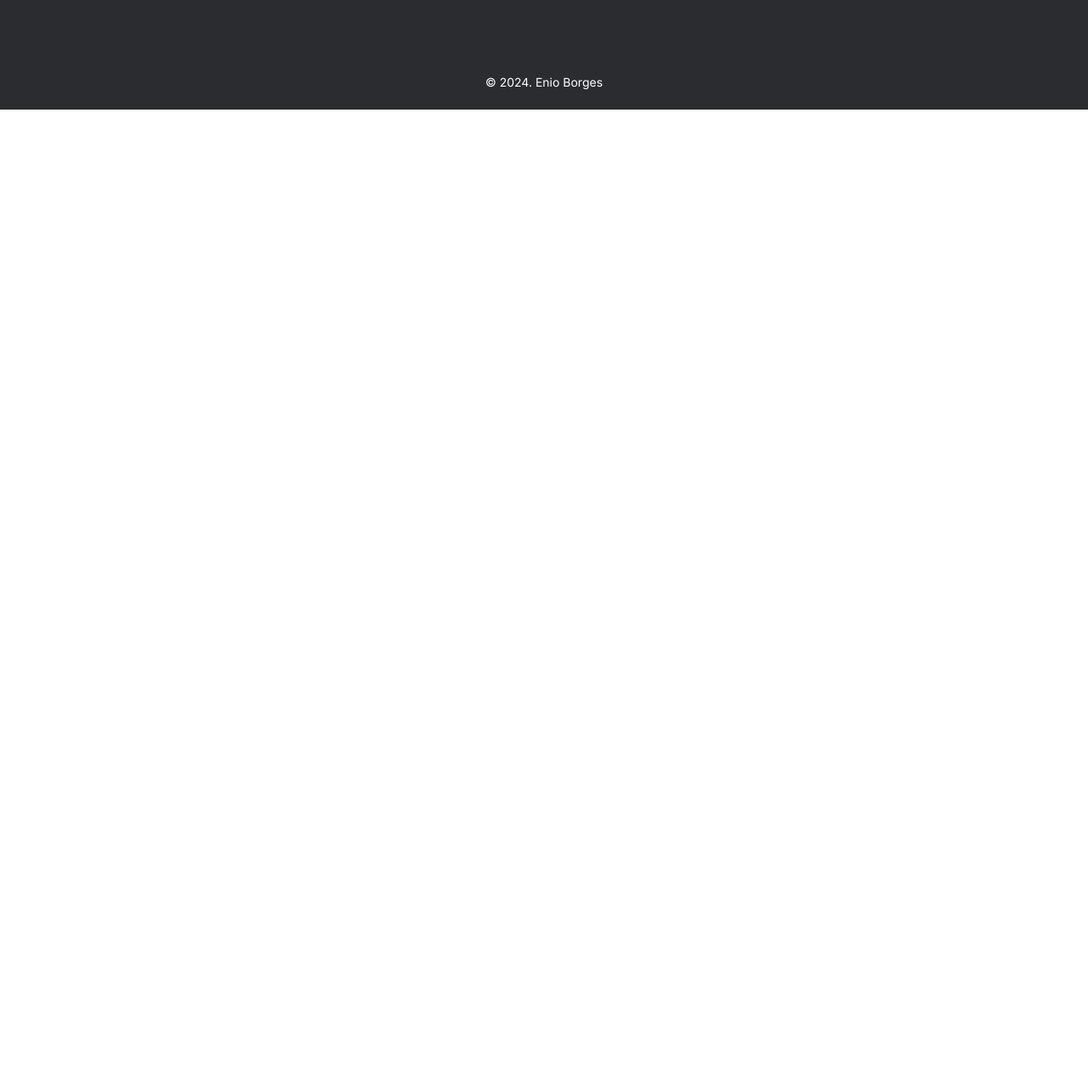
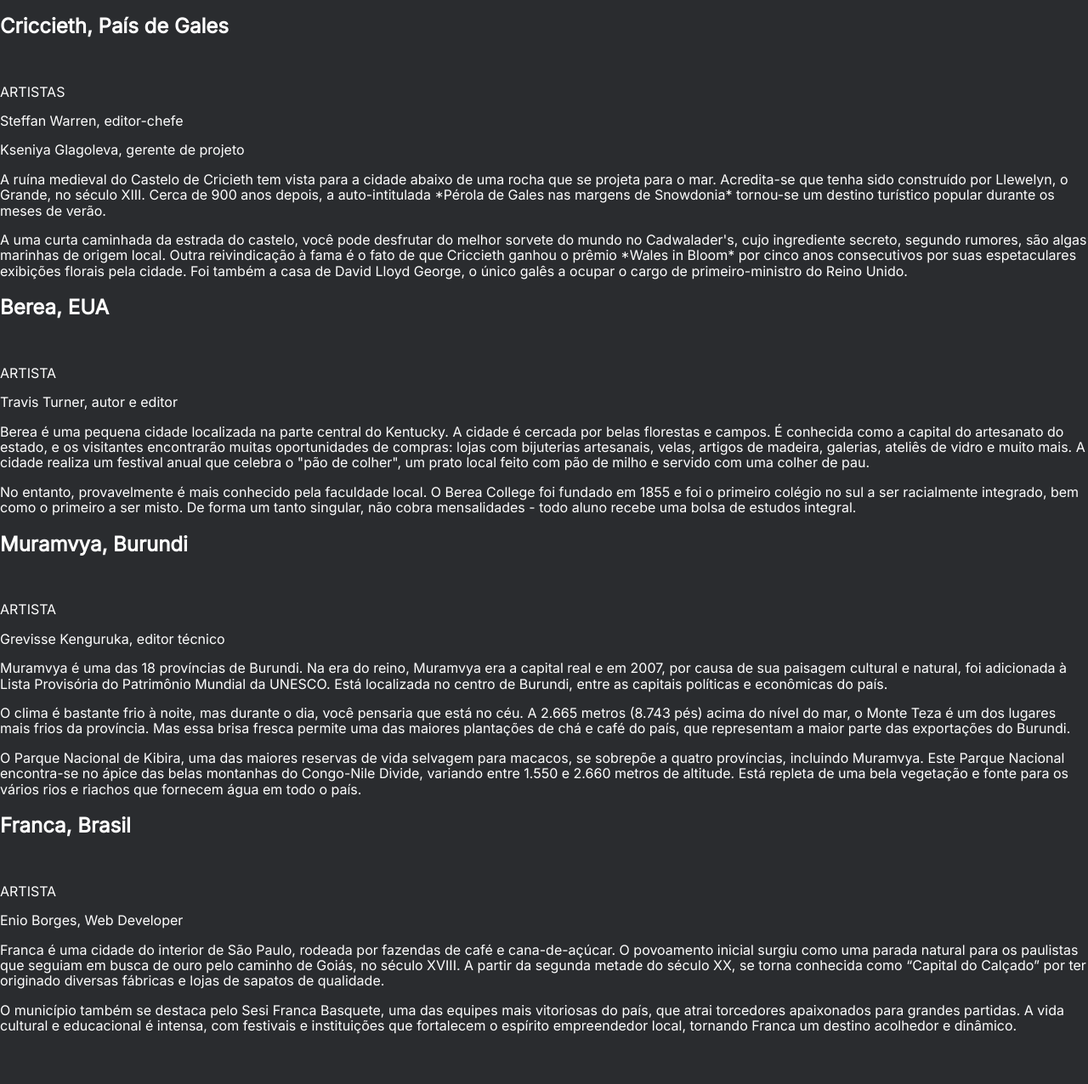
Before and after one commit to borgesenioc/web_project_homeland, a plain HTML site: page index.html in a window 1280 px wide. Shown: the part 1764-3040 px from the top of the page at 85% size. Before the commit the page ends 1893 px from the top, so only its background shows below. Drawn offline with Linux system fonts and the light colour scheme.

Commit message:
Add content to the places section

```diff
--- a/index.html
+++ b/index.html
@@ -67,6 +67,106 @@
           <img class="photo-grid__item7" />
           <img class="photo-grid__item8" />
         </section>
+        <section class="places">
+          <div class="places__criccieth-wales">
+            <h2>Criccieth, País de Gales</h2>
+            <img />
+            <p>ARTISTAS</p>
+            <p>Steffan Warren, editor-chefe</p>
+            <p>Kseniya Glagoleva, gerente de projeto</p>
+            <p>
+              A ruína medieval do Castelo de Cricieth tem vista para a cidade
+              abaixo de uma rocha que se projeta para o mar. Acredita-se que
+              tenha sido construído por Llewelyn, o Grande, no século XIII.
+              Cerca de 900 anos depois, a auto-intitulada *Pérola de Gales nas
+              margens de Snowdonia* tornou-se um destino turístico popular
+              durante os meses de verão.
+            </p>
+            <p>
+              A uma curta caminhada da estrada do castelo, você pode desfrutar
+              do melhor sorvete do mundo no Cadwalader's, cujo ingrediente
+              secreto, segundo rumores, são algas marinhas de origem local.
+              Outra reivindicação à fama é o fato de que Criccieth ganhou o
+              prêmio *Wales in Bloom* por cinco anos consecutivos por suas
+              espetaculares exibições florais pela cidade. Foi também a casa de
+              David Lloyd George, o único galês a ocupar o cargo de
+              primeiro-ministro do Reino Unido.
+            </p>
+          </div>
+          <div class="places__berea-usa">
+            <h2>Berea, EUA</h2>
+            <img />
+            <p>ARTISTA</p>
+            <p>Travis Turner, autor e editor</p>
+            <p>
+              Berea é uma pequena cidade localizada na parte central do
+              Kentucky. A cidade é cercada por belas florestas e campos. É
+              conhecida como a capital do artesanato do estado, e os visitantes
+              encontrarão muitas oportunidades de compras: lojas com bijuterias
+              artesanais, velas, artigos de madeira, galerias, ateliês de vidro
+              e muito mais. A cidade realiza um festival anual que celebra o
+              "pão de colher", um prato local feito com pão de milho e servido
+              com uma colher de pau.
+            </p>
+            <p>
+              No entanto, provavelmente é mais conhecido pela faculdade local. O
+              Berea College foi fundado em 1855 e foi o primeiro colégio no sul
+              a ser racialmente integrado, bem como o primeiro a ser misto. De
+              forma um tanto singular, não cobra mensalidades - todo aluno
+              recebe uma bolsa de estudos integral.
+            </p>
+          </div>
+          <div class="places__muramvya-burundi">
+            <h2>Muramvya, Burundi</h2>
+            <img />
+            <p>ARTISTA</p>
+            <p>Grevisse Kenguruka, editor técnico</p>
+            <p>
+              Muramvya é uma das 18 províncias de Burundi. Na era do reino,
+              Muramvya era a capital real e em 2007, por causa de sua paisagem
+              cultural e natural, foi adicionada à Lista Provisória do
+              Patrimônio Mundial da UNESCO. Está localizada no centro de
+              Burundi, entre as capitais políticas e econômicas do país.
+            </p>
+            <p>
+              O clima é bastante frio à noite, mas durante o dia, você pensaria
+              que está no céu. A 2.665 metros (8.743 pés) acima do nível do mar,
+              o Monte Teza é um dos lugares mais frios da província. Mas essa
+              brisa fresca permite uma das maiores plantações de chá e café do
+              país, que representam a maior parte das exportações do Burundi.
+            </p>
+            <p>
+              O Parque Nacional de Kibira, uma das maiores reservas de vida
+              selvagem para macacos, se sobrepõe a quatro províncias, incluindo
+              Muramvya. Este Parque Nacional encontra-se no ápice das belas
+              montanhas do Congo-Nile Divide, variando entre 1.550 e 2.660
+              metros de altitude. Está repleta de uma bela vegetação e fonte
+              para os vários rios e riachos que fornecem água em todo o país.
+            </p>
+          </div>
+          <div class="places__franca-brazil">
+            <h2>Franca, Brasil</h2>
+            <img />
+            <p>ARTISTA</p>
+            <p>Enio Borges, Web Developer</p>
+            <p>
+              Franca é uma cidade do interior de São Paulo, rodeada por fazendas
+              de café e cana-de-açúcar. O povoamento inicial surgiu como uma
+              parada natural para os paulistas que seguiam em busca de ouro pelo
+              caminho de Goiás, no século XVIII. A partir da segunda metade do
+              século XX, se torna conhecida como “Capital do Calçado” por ter
+              originado diversas fábricas e lojas de sapatos de qualidade.
+            </p>
+            <p>
+              O município também se destaca pelo Sesi Franca Basquete, uma das
+              equipes mais vitoriosas do país, que atrai torcedores apaixonados
+              para grandes partidas. A vida cultural e educacional é intensa,
+              com festivais e instituições que fortalecem o espírito
+              empreendedor local, tornando Franca um destino acolhedor e
+              dinâmico.
+            </p>
+          </div>
+        </section>
       </main>
       <footer class="footer">
         <p class="footer__copyright">© 2024. Enio Borges</p>
--- a/pages/index.css
+++ b/pages/index.css
@@ -7,4 +7,5 @@
 @import url("../blocks/break.css");
 @import url("../blocks/description.css");
 @import url("../blocks/photo-grid.css");
+@import url("../blocks/places.css");
 @import url("../blocks/footer.css");
```
Also changed, not shown: blocks/places.css (added).
